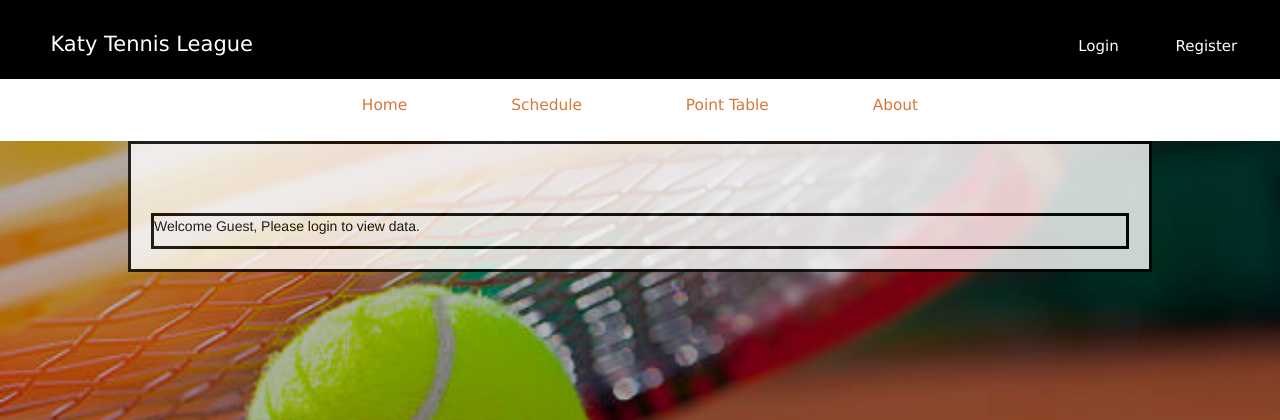
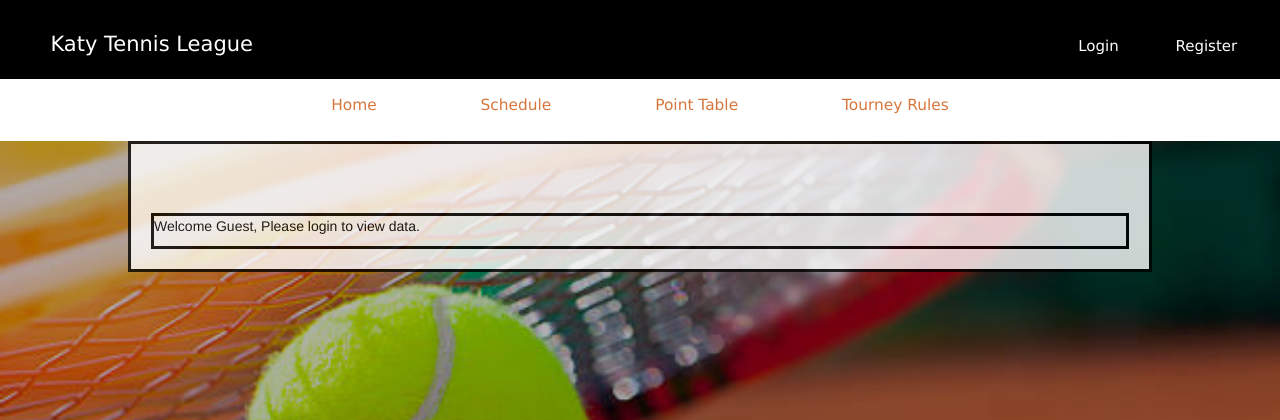
Before and after one commit to HarshaNyshadham/KTL, a Flask app: page / in a window 1280 px wide. Shown: the top 420 px of the page. Run offline with Flask 2, Linux system fonts and the light colour scheme; some libraries are stand-ins or nearby versions.

Commit message:
Update index.html

```diff
--- a/source/templates/index.html
+++ b/source/templates/index.html
@@ -7,7 +7,7 @@
 <meta http-equiv="cache-control" content="no-cache" />
 <meta http-equiv="expires" content="0" />
 <meta http-equiv="expires" content="Tue, 01 Jan 2990 12:00:00 GMT" />
-<meta name="viewport" content="width=device-width, initial-scale=1.0">
+<!-- <meta name="viewport" content="width=device-width, initial-scale=1.0"> -->
 <link rel="stylesheet" href="/static/css/template.css?v=1.1">
 <link rel="stylesheet" href="https://maxcdn.bootstrapcdn.com/bootstrap/3.3.7/css/bootstrap.min.css">
 <link rel="stylesheet" href="https://cdnjs.cloudflare.com/ajax/libs/font-awesome/4.7.0/css/font-awesome.min.css">
@@ -37,7 +37,7 @@
        <li class="listHome"> <a href="{{ url_for('index') }}">Home</a></li>
        <li> <a href="{{ url_for('schedule') }}">Schedule</a></li>
        <li> <a href="{{ url_for('PointTable') }}">Point Table</a></li>
-       <li> <a href="{{ url_for('about') }}">About</a></li>
+       <li> <a href="{{ url_for('about') }}">Tourney Rules</a></li>
 
 <!--        <li>
           <div class="dropdown">
```
